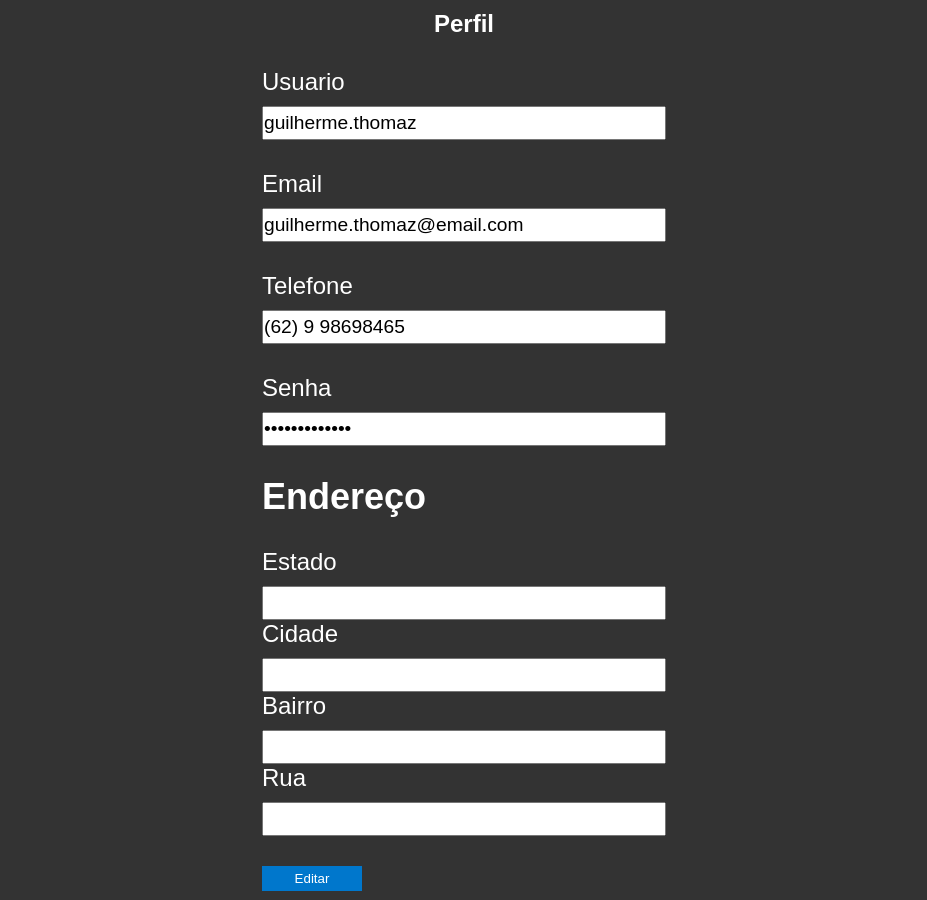
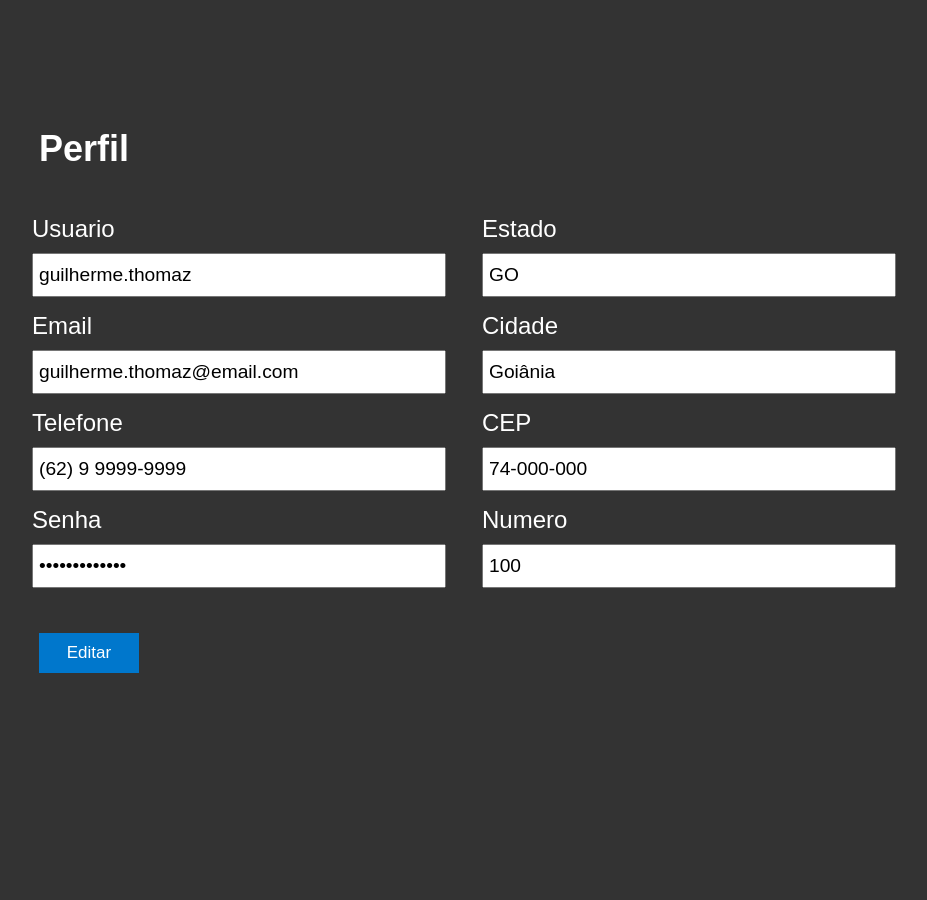
Before and after one commit to Dufyz/login-web-api, a website: page web/public/profile.html in a window 1280 px wide. Shown: the whole page, without its empty margins (176-1103 px from the left). After the commit the page ends 850 px from the top, so only its background shows below. Drawn offline with Linux system fonts and the light colour scheme.

Commit message:
modelando css profile page

```diff
--- a/main.js
+++ b/main.js
@@ -81,7 +81,8 @@ app.post('/authenticate_user', async (req, res) => {
             const passwordIsValid = bcrypt.compareSync(password, pwdHashFromDB);
 
             if (passwordIsValid) {
-                res.status(200).send("Usuário autenticado com sucesso!");
+                // res.status(200).send("Usuário autenticado com sucesso!");
+                res.redirect('/');
             } else {
                 res.status(401).send("Senha incorreta!");
             }
--- a/web/public/assets/css/style.css
+++ b/web/public/assets/css/style.css
@@ -22,14 +22,13 @@ a {
     display: flex;
     flex-direction: column;
     justify-content: center;
-    align-items: center;
+    align-items: start;
     width: 100%;
     height: 100vh;
-    margin-top: 50px;
     margin-bottom: 50px;
 }
 
-h2 {
+h2, h1 {
     margin-bottom: 30px;
 }
 
@@ -39,16 +38,8 @@ input {
     margin-top: 10px;
     padding: 5px , 5px;
     color: black;
-    font-size: 1.2rem
-}
-
-.form-container button {
-    width: 100px;
-    height: 25px;
-    border: none;
-    background-color: #0077cc;
-    color: #fff;
-    margin-top: 10px;
+    font-size: 1.2rem;
+    padding: 5px;
 }
 
 .form-container p {
@@ -63,16 +54,40 @@ input {
     display: none;
 }
 
+.data-container {
+    display: flex;
+    flex-direction: row;
+    align-items: center;
+}
+
+.data-container-personal-info {
+    display: flex;
+    flex-direction: column;
+    align-items: center;
+    width: 400px;
+
+}
+
+.data-container-endereco {
+    display: flex;
+    flex-direction: column;
+    align-items: center;
+    width: 400px;
+    margin-left: 50px;
+}
+
+
 .data-container-input {
-    margin-top: 30px;
     display: flex;
     flex-direction: column;
     font-size: 1.5rem;
+    margin-bottom: 15px;
 }
 
-.form-container button {
+button {
     width: 100px;
-    height: 25px;
+    height: 40px;
+    font-size: 17px;
     border: none;
     background-color: #0077cc;
     color: #fff;
--- a/web/public/profile.html
+++ b/web/public/profile.html
@@ -10,9 +10,13 @@
 
 <body>
 
-    <section class="form-container">
+    <section>
+        <div class="form-container">
+            <div class="data-container-input">
                 <h1>Perfil</h1>
+            </div>
             <div class="data-container">
+                <div class="data-container-personal-info">
                     <div class="data-container-input">
                         <label for="">Usuario</label>
                         <input type="text" value="guilherme.thomaz">
@@ -23,23 +27,31 @@
                     </div>
                     <div class="data-container-input">
                         <label for="">Telefone</label>
-                <input type="text" value="(62) 9 98698465">
+                        <input type="text" value="(62) 9 9999-9999">
                     </div>
                     <div class="data-container-input">
                         <label for="">Senha</label>
                         <input type="password" value="senha_secreta">
                     </div>
+                </div>
+                <div class="data-container-endereco">
                     <div class="data-container-input">
-                <h2>Endereço</h2>
                         <label for="">Estado</label>
-                <input type="text">
+                        <input type="text" value="GO">
+                    </div>
+                    <div class="data-container-input">
                         <label for="">Cidade</label>
-                <input type="text">
-                <label for="">Bairro</label>
-                <input type="text">
-                <label for="">Rua</label>
-                <input type="text">
-
+                        <input type="text" value="Goiânia">
+                    </div>
+                    <div class="data-container-input">
+                        <label for="">CEP</label>
+                        <input type="text" value="74-000-000">
+                    </div>
+                    <div class="data-container-input">
+                        <label for="">Numero</label>
+                        <input type="text" value="100">
+                    </div>
+                </div>
             </div>
             <button type="submit">Editar</button>
         </div>
```
Lines whose indentation alone changed are shown as unchanged.
